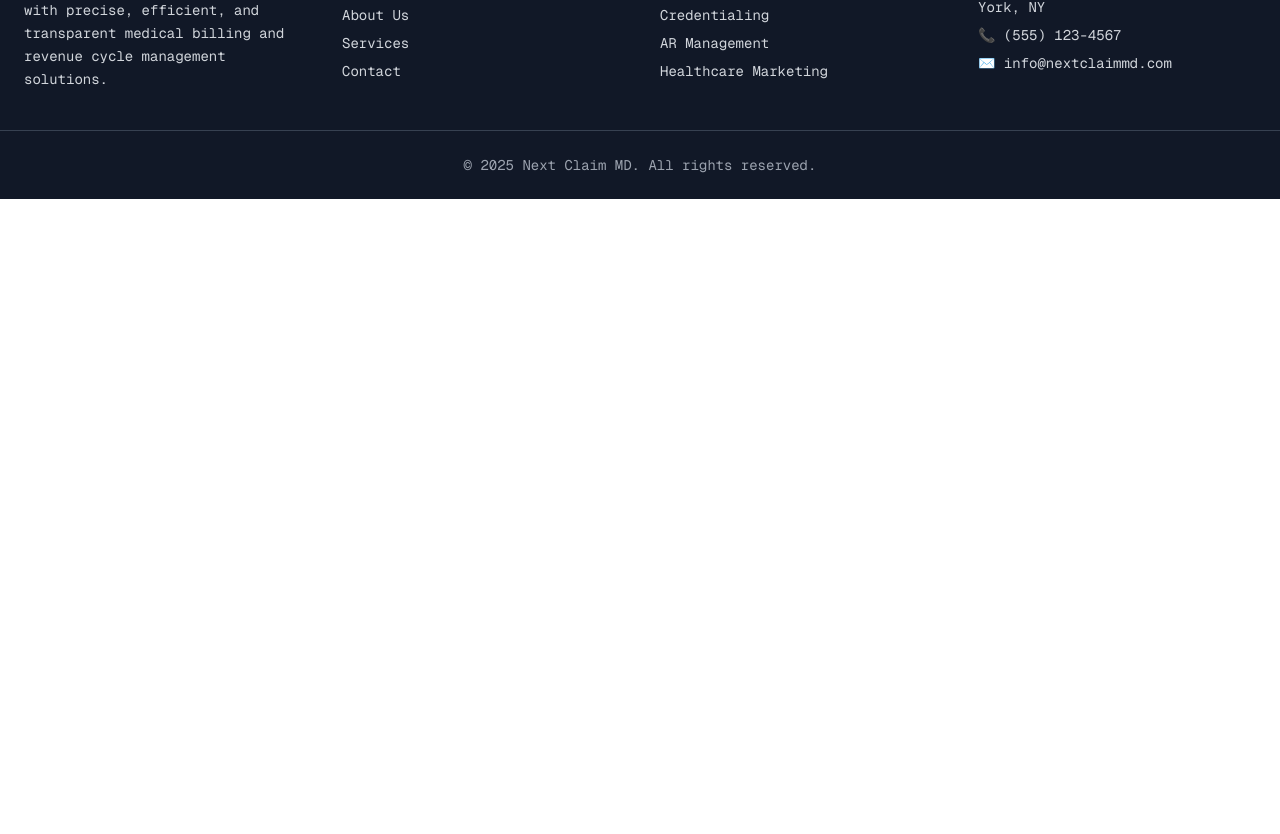
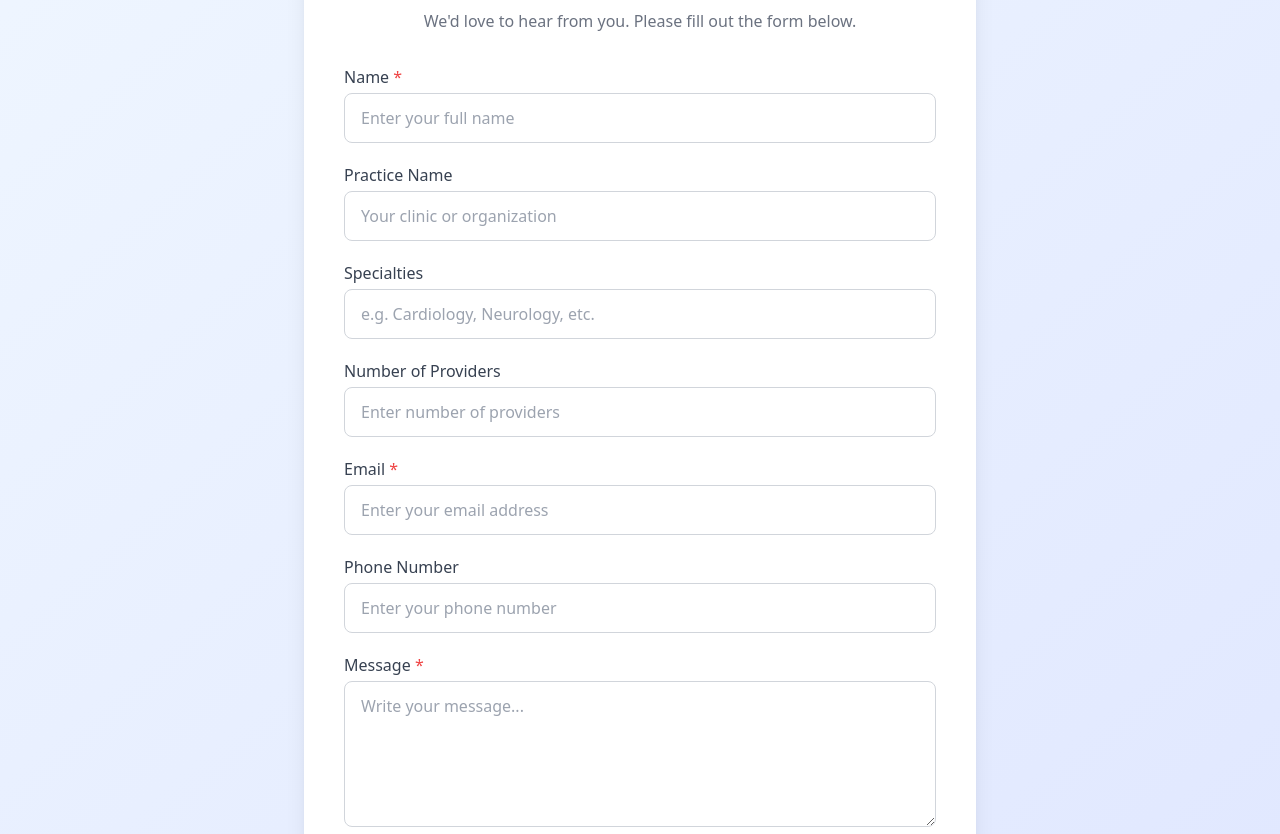
Before and after one commit to nextclaimmd-oss/nextclaimmd, a Next.js app: page /contact in a window 1280 px wide. Shown: the part 246-1080 px from the top of the page. Before the commit the page ends 800 px from the top, so only its background shows below. Built offline with nearby package versions, Linux system fonts and the light colour scheme.

Commit message:
added contact form for nextclaim

```diff
--- a/package.json
+++ b/package.json
@@ -16,6 +16,7 @@
     "next": "^15.3.4",
     "next-sanity": "^11.5.6",
     "next-share": "^0.27.0",
+    "nodemailer": "^7.0.10",
     "react": "19.1.0",
     "react-dom": "19.1.0",
     "react-icons": "^5.5.0",
--- /dev/null
+++ b/src/app/api/contact/route.js
@@ -0,0 +1,89 @@
+import nodemailer from "nodemailer";
+
+export async function POST(req) {
+  try {
+    // Extract all form fields from the request
+    const {
+      name,
+      practiceName,
+      specialties,
+      providers,
+      email,
+      phone,
+      message,
+    } = await req.json();
+
+    // Configure transporter (Gmail SMTP)
+    const transporter = nodemailer.createTransport({
+      service: "gmail",
+      auth: {
+        user: process.env.SMTP_USER,
+        pass: process.env.SMTP_PASS,
+      },
+    });
+
+    // Send the email
+    await transporter.sendMail({
+      from: email,
+      to: process.env.SMTP_USER,
+      subject: `New Inquiry from ${name}`,
+     html: `
+  <div style="font-family: 'Segoe UI', Arial, sans-serif; background-color: #f9fafb; padding: 30px;">
+    <div style="max-width: 600px; margin: 0 auto; background: #ffffff; border-radius: 12px; box-shadow: 0 3px 10px rgba(0,0,0,0.05); overflow: hidden;">
+      <div style="background: #2563eb; color: #ffffff; padding: 18px 24px;">
+        <h2 style="margin: 0; font-size: 22px;">New Contact Form Submission</h2>
+      </div>
+
+      <div style="padding: 24px;">
+        <table style="width: 100%; border-collapse: collapse;">
+          <tr>
+            <td style="padding: 8px 0; font-weight: 600; width: 35%;">Name:</td>
+            <td style="padding: 8px 0;">${name}</td>
+          </tr>
+          <tr>
+            <td style="padding: 8px 0; font-weight: 600;">Practice Name:</td>
+            <td style="padding: 8px 0;">${practiceName}</td>
+          </tr>
+          <tr>
+            <td style="padding: 8px 0; font-weight: 600;">Specialties:</td>
+            <td style="padding: 8px 0;">${specialties}</td>
+          </tr>
+          <tr>
+            <td style="padding: 8px 0; font-weight: 600;">Number of Providers:</td>
+            <td style="padding: 8px 0;">${providers}</td>
+          </tr>
+          <tr>
+            <td style="padding: 8px 0; font-weight: 600;">Email:</td>
+            <td style="padding: 8px 0;"><a href="mailto:${email}" style="color: #2563eb; text-decoration: none;">${email}</a></td>
+          </tr>
+          <tr>
+            <td style="padding: 8px 0; font-weight: 600;">Phone:</td>
+            <td style="padding: 8px 0;">${phone}</td>
+          </tr>
+          <tr>
+            <td style="padding: 8px 0; font-weight: 600; vertical-align: top;">Message:</td>
+            <td style="padding: 8px 0; white-space: pre-line;">${message}</td>
+          </tr>
+        </table>
+
+        <div style="margin-top: 30px; border-top: 1px solid #e5e7eb; padding-top: 10px; text-align: center; color: #6b7280; font-size: 13px;">
+          <p style="margin: 0;">This email was generated automatically from your website contact form.</p>
+        </div>
+      </div>
+    </div>
+  </div>
+`,
+
+    });
+
+    return new Response(JSON.stringify({ message: "Email sent successfully" }), {
+      status: 200,
+    });
+  } catch (error) {
+    console.error("Email sending failed:", error);
+    return new Response(
+      JSON.stringify({ error: "Failed to send email", details: error.message }),
+      { status: 500 }
+    );
+  }
+}
--- /dev/null
+++ b/src/app/components/ContactForm/ContactForm.jsx
@@ -0,0 +1,196 @@
+"use client";
+import { useState } from "react";
+
+export default function ContactForm() {
+  const [form, setForm] = useState({
+    name: "",
+    practiceName: "",
+    specialties: "",
+    providers: "",
+    email: "",
+    phone: "",
+    message: "",
+  });
+
+  const [status, setStatus] = useState("");
+  const [loading, setLoading] = useState(false);
+
+  const handleChange = (e) => {
+    setForm({ ...form, [e.target.name]: e.target.value });
+  };
+
+  const handleSubmit = async (e) => {
+    e.preventDefault();
+    setLoading(true);
+    setStatus("");
+
+    try {
+      const res = await fetch("/api/contact", {
+        method: "POST",
+        headers: { "Content-Type": "application/json" },
+        body: JSON.stringify(form),
+      });
+
+      if (res.ok) {
+        setStatus("✅ Message sent successfully!");
+        setForm({
+          name: "",
+          practiceName: "",
+          specialties: "",
+          providers: "",
+          email: "",
+          phone: "",
+          message: "",
+        });
+      } else {
+        setStatus("❌ Failed to send message. Please try again.");
+      }
+    } catch (error) {
+      setStatus("⚠️ Something went wrong. Please try again later.");
+    } finally {
+      setLoading(false);
+    }
+  };
+
+  return (
+    <section className="min-h-screen bg-gradient-to-br from-blue-50 to-indigo-100 flex items-center justify-center px-4 py-16">
+      <div className="w-full max-w-2xl bg-white rounded-2xl shadow-xl p-8 md:p-10">
+        <h2 className="text-3xl font-semibold text-gray-800 mb-2 text-center">
+          Get in Touch
+        </h2>
+        <p className="text-gray-500 mb-8 text-center">
+          We'd love to hear from you. Please fill out the form below.
+        </p>
+
+        <form onSubmit={handleSubmit} className="space-y-5">
+          {/* Name */}
+          <div>
+            <label className="block text-gray-700 font-medium mb-1">
+              Name <span className="text-red-500">*</span>
+            </label>
+            <input
+              name="name"
+              type="text"
+              value={form.name}
+              onChange={handleChange}
+              required
+              className="w-full border border-gray-300 rounded-lg px-4 py-3 focus:ring-2 focus:ring-blue-500 outline-none"
+              placeholder="Enter your full name"
+            />
+          </div>
+
+          {/* Practice Name */}
+          <div>
+            <label className="block text-gray-700 font-medium mb-1">
+              Practice Name
+            </label>
+            <input
+              name="practiceName"
+              type="text"
+              value={form.practiceName}
+              onChange={handleChange}
+              className="w-full border border-gray-300 rounded-lg px-4 py-3 focus:ring-2 focus:ring-blue-500 outline-none"
+              placeholder="Your clinic or organization"
+            />
+          </div>
+
+          {/* Specialties */}
+          <div>
+            <label className="block text-gray-700 font-medium mb-1">
+              Specialties
+            </label>
+            <input
+              name="specialties"
+              type="text"
+              value={form.specialties}
+              onChange={handleChange}
+              className="w-full border border-gray-300 rounded-lg px-4 py-3 focus:ring-2 focus:ring-blue-500 outline-none"
+              placeholder="e.g. Cardiology, Neurology, etc."
+            />
+          </div>
+
+          {/* Number of Providers */}
+          <div>
+            <label className="block text-gray-700 font-medium mb-1">
+              Number of Providers
+            </label>
+            <input
+              name="providers"
+              type="number"
+              value={form.providers}
+              onChange={handleChange}
+              className="w-full border border-gray-300 rounded-lg px-4 py-3 focus:ring-2 focus:ring-blue-500 outline-none"
+              placeholder="Enter number of providers"
+            />
+          </div>
+
+          {/* Email */}
+          <div>
+            <label className="block text-gray-700 font-medium mb-1">
+              Email <span className="text-red-500">*</span>
+            </label>
+            <input
+              name="email"
+              type="email"
+              value={form.email}
+              onChange={handleChange}
+              required
+              className="w-full border border-gray-300 rounded-lg px-4 py-3 focus:ring-2 focus:ring-blue-500 outline-none"
+              placeholder="Enter your email address"
+            />
+          </div>
+
+          {/* Phone */}
+          <div>
+            <label className="block text-gray-700 font-medium mb-1">
+              Phone Number
+            </label>
+            <input
+              name="phone"
+              type="tel"
+              value={form.phone}
+              onChange={handleChange}
+              className="w-full border border-gray-300 rounded-lg px-4 py-3 focus:ring-2 focus:ring-blue-500 outline-none"
+              placeholder="Enter your phone number"
+            />
+          </div>
+
+          {/* Message */}
+          <div>
+            <label className="block text-gray-700 font-medium mb-1">
+              Message <span className="text-red-500">*</span>
+            </label>
+            <textarea
+              name="message"
+              rows="5"
+              value={form.message}
+              onChange={handleChange}
+              required
+              className="w-full border border-gray-300 rounded-lg px-4 py-3 focus:ring-2 focus:ring-blue-500 outline-none"
+              placeholder="Write your message..."
+            ></textarea>
+          </div>
+
+          {/* Submit Button */}
+          <button
+            type="submit"
+            disabled={loading}
+            className="w-full bg-blue-600 text-white py-3 rounded-lg text-lg font-medium hover:bg-blue-700 transition-all duration-300 disabled:opacity-70"
+          >
+            {loading ? "Sending..." : "Send Message"}
+          </button>
+
+          {status && (
+            <p
+              className={`text-center text-sm mt-4 ${
+                status.startsWith("✅") ? "text-green-600" : "text-red-600"
+              }`}
+            >
+              {status}
+            </p>
+          )}
+        </form>
+      </div>
+    </section>
+  );
+}
--- a/src/app/contact/page.jsx
+++ b/src/app/contact/page.jsx
@@ -1,7 +1,12 @@
 import React from "react";
+import ContactForms from "../components/ContactForm/ContactForm";
 
 const page = () => {
-  return <div>Contact Page</div>;
+  return (
+    <div>
+      <ContactForms />
+    </div>
+  );
 };
 
 export default page;
```
Also changed, not shown: 1 other file (tests, documents, lock files or other folders).
